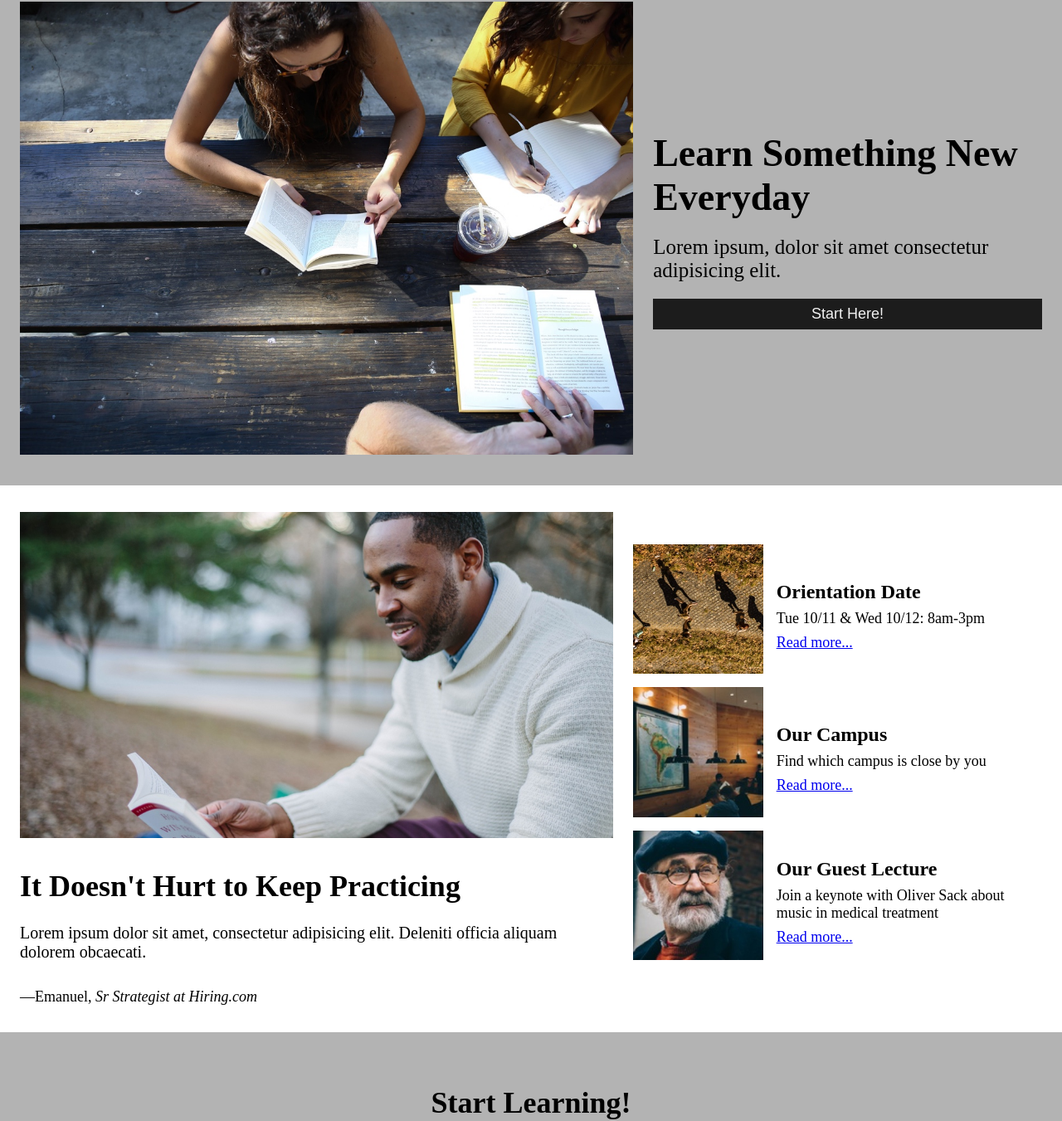
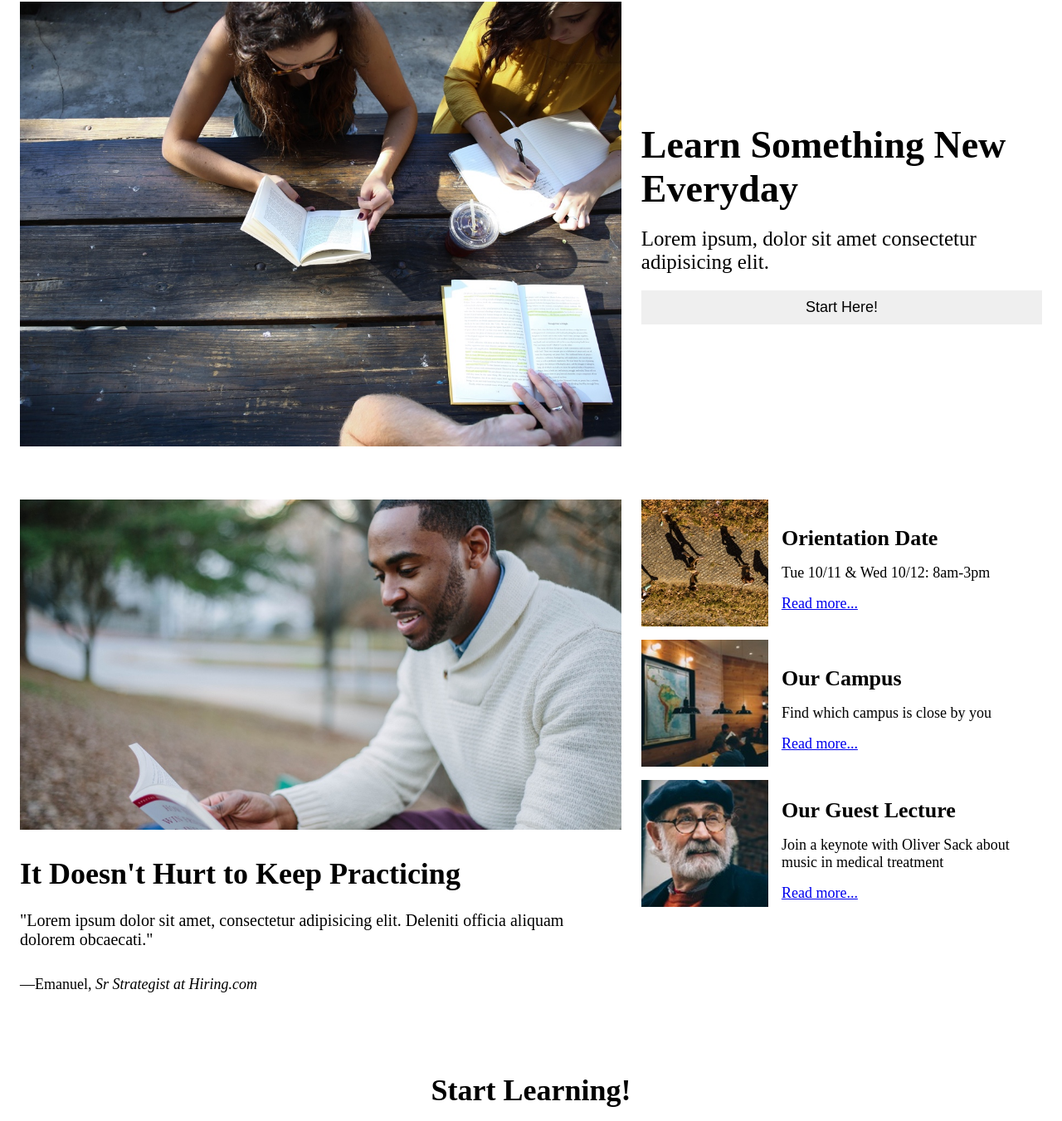
Before and after one commit to tumerSelami/colmar-academy, a plain HTML site: page index.html in a window 1280 px wide. Shown: the part 94-1445 px from the top of the page at 83% size. Drawn offline with Linux system fonts and the light colour scheme.

Commit message:
Refactor and fix some styles

```diff
--- a/index.html
+++ b/index.html
@@ -43,13 +43,13 @@
                     <img src="./resources/images/information-main.jpg" alt="" id="info-img">
                     <h2>It Doesn't Hurt to Keep Practicing</h2>
                     <blockquote>
-                        <p id="info-txt">Lorem ipsum dolor sit amet, consectetur adipisicing elit. Deleniti officia aliquam dolorem obcaecati.</p>
+                        <p id="info-txt">"Lorem ipsum dolor sit amet, consectetur adipisicing elit. Deleniti officia aliquam dolorem obcaecati."</p>
                         <figcaption>—Emanuel, <cite>Sr Strategist at Hiring.com</cite></figcaption>
                     </blockquote>
                 </figure>
             </article>
 
-            <aside id="details">
+            <aside>
                 <figure class="info-tile">
                     <img src="./resources/images/information-orientation.jpg" alt="">
                     <figcaption>
@@ -88,7 +88,7 @@
                     <figcaption>
                         <h3>Software Engineering</h3>
                         <p class="course-details">Courses</p>
-                        <p class="course-tile-text">Web Development, Mobile Development, iOT, API's</p>
+                        <p>Web Development, Mobile Development, iOT, API's</p>
                     </figcaption>
                 </figure>
 
@@ -97,7 +97,7 @@
                     <figcaption>
                         <h3>Computer Art</h3>
                         <p class="course-details">Courses</p>
-                        <p class="course-tile-text">Imaging & Design, Web Design, Motion Graphics & Visual Effects, Computer Animation</p>
+                        <p>Imaging & Design, Web Design, Motion Graphics & Visual Effects, Computer Animation</p>
                     </figcaption>
                 </figure>
 
@@ -106,7 +106,7 @@
                     <figcaption>
                         <h3>Design</h3>
                         <p class="course-details">Courses</p>
-                        <p class="course-tile-text">User Experience Design, User Research, Visual Design</p>
+                        <p>User Experience Design, User Research, Visual Design</p>
                     </figcaption>
                 </figure>
 
@@ -115,7 +115,7 @@
                     <figcaption>
                         <h3>Data</h3>
                         <p class="course-details">Courses</p>
-                        <p class="course-tile-text">Data Science, Big Data, SQL, Data Visualization</p>
+                        <p>Data Science, Big Data, SQL, Data Visualization</p>
                     </figcaption>
                 </figure>
 
@@ -124,7 +124,7 @@
                     <figcaption>
                         <h3>Business</h3>
                         <p class="course-details">Courses</p>
-                        <p class="course-tile-text">Product Development, Business Development, StartUp</p>
+                        <p>Product Development, Business Development, StartUp</p>
                     </figcaption>
                 </figure>
 
@@ -133,7 +133,7 @@
                     <figcaption>
                         <h3>Marketing</h3>
                         <p class="course-details">Courses</p>
-                        <p class="course-tile-text">Analytics, Content Marketing, Mobile Marketing</p>
+                        <p>Analytics, Content Marketing, Mobile Marketing</p>
                     </figcaption>
                 </figure>
             </div>
--- a/resources/css/style.css
+++ b/resources/css/style.css
@@ -9,6 +9,48 @@
 
 html {
     font-size: 10px;
+}
+
+img {
+    display: block;
+    max-width: 100%;
+    height: auto;
+}
+
+h2 {
+    font-size: 3.6rem;
+    padding-block: 3.2rem 2.4rem;
+    text-align: center;
+}
+
+h3 {
+    font-size: 2.6rem;
+}
+
+h1 {
+    font-size: 4.6rem;
+}
+
+/*COMMON*/
+
+#intro,
+#info {
+    padding: 3.2rem 2.4rem;
+    display: flex;
+    align-items: center;
+    gap: 2.4rem;
+}
+
+#intro figure,
+#info article,
+#exhibit-details article {
+    flex: 1 1 60%;
+}
+
+#intro header,
+#info aside,
+#exhibit-details aside {
+    flex: 1 1 40%;
 }
 
 /*NAVBAR*/
@@ -37,7 +79,7 @@ ul {
     width: 4.4rem;
 }
 
-#logo #brand-name {
+#brand-name {
     font-size: 2.4rem;
     text-transform: uppercase;
 }
@@ -49,60 +91,21 @@ ul {
 
 /*INTRO*/
 
-#intro {
-    background-color: hsl(0, 0%, 70%);
-    padding: 3.2rem 2.4rem;
-    display: flex;
-    align-items: center;
-    gap: 2.4rem;
-    max-width: 100%;
-}
-
-#intro header {
-    max-width: 40%;
-}
-
-#intro figure {
-    max-width: 60%;
-}
-
-#intro img {
-    max-width: 100%;
-    height: auto;
-}
-
-#intro h1 {
-    font-size: 4.6rem;
-}
-
 #intro p {
     font-size: 2.5rem;
     padding-block: 2rem;
 }
 
 #intro button {
-    background-color: hsl(0, 0%, 11%);
-    color: hsl(0, 0%, 95%);
     border: none;
-    padding-block: 0.8rem;
+    padding-block: 1rem;
     width: 100%;
 }
 
 /*INFO*/
 
 #info {
-    display: flex;
-    align-items: center;
-    gap: 2.4rem;
-    padding: 3.2rem 2.4rem;
-}
-
-#info article {
-    max-width: 60%;
-}
-
-#info-img {
-    max-width: 100%;
+    align-items: flex-start;
 }
 
 .info-tile {
@@ -110,23 +113,17 @@ ul {
     align-items: center;
 }
 
-.info-tile p {
-    padding-block: 0.8rem;
+.info-tile-text {
+    padding-block: 1.6rem;
+}
+
+#info h2 {
+    text-align: left;
 }
 
 #info aside img {
     max-width: 35%;
-    height: auto;
     padding: 0 1.6rem 1.6rem 0;
-}
-
-#info h2 {
-    font-size: 3.6rem;
-    padding-block: 3.2rem 2.4rem;
-}
-
-#info h3 {
-    font-size: 2.4rem;
 }
 
 #info-txt {
@@ -134,33 +131,21 @@ ul {
     padding-bottom: 3.2rem;
 }
 
-#details {
-    max-width: 40%;
-}
-
 /*LEARNING*/
 
 #learning {
     padding: 3.2rem 7.2rem;
-    background-color: hsl(0, 0%, 70%);
-}
-
-#learning h2 {
-    font-size: 3.6rem;
-    padding-block: 3.2rem;
-    text-align: center;
 }
 
 #courses {
     display: flex;
     flex-wrap: wrap;
+    justify-content: center;
     gap: 3.2rem;
-    justify-content: center;
 }
 
 .course-tile {
     max-width: 532px;
-    background-color: hsl(0, 0%, 95%);
 }
 
 .course-tile figcaption {
@@ -172,23 +157,10 @@ ul {
     padding-block: 1.6rem;
 }
 
-.course-tile h3 {
-    font-size: 2.6rem;
-}
 /*EXHIBIT*/
 
 #exhibit {
     padding: 3.2rem 2.4rem;
-}
-
-#exhibit h2 {
-    font-size: 3.6rem;
-    padding-bottom: 3.2rem;
-    text-align: center;
-}
-
-#exhibit h3 {
-    font-size: 2.6rem;
 }
 
 #exhibit blockquote {
@@ -201,14 +173,6 @@ ul {
     gap: 2.4rem;
 }
 
-#exhibit-details article {
-    max-width: 60%;
-}
-
-#exhibit-details aside {
-    max-width: 40%;
-}
-
 #exhibit video {
     max-width: 100%;
     margin-bottom: 2.4rem;
@@ -217,13 +181,16 @@ ul {
 .exhibit-tile {
     display: flex;
     align-items: center;
-    background-color: hsl(0, 0%, 70%);
     margin-bottom: 1.6rem;
+}
+
+.exhibit-tile-text {
+    padding-top: 1.6rem;
 }
 
 .exhibit-tile img {
     max-width: 35%;
-    padding: 1.6rem;
+    padding-right: 1.6rem;
 }
 
 /*FOOTER*/
```
